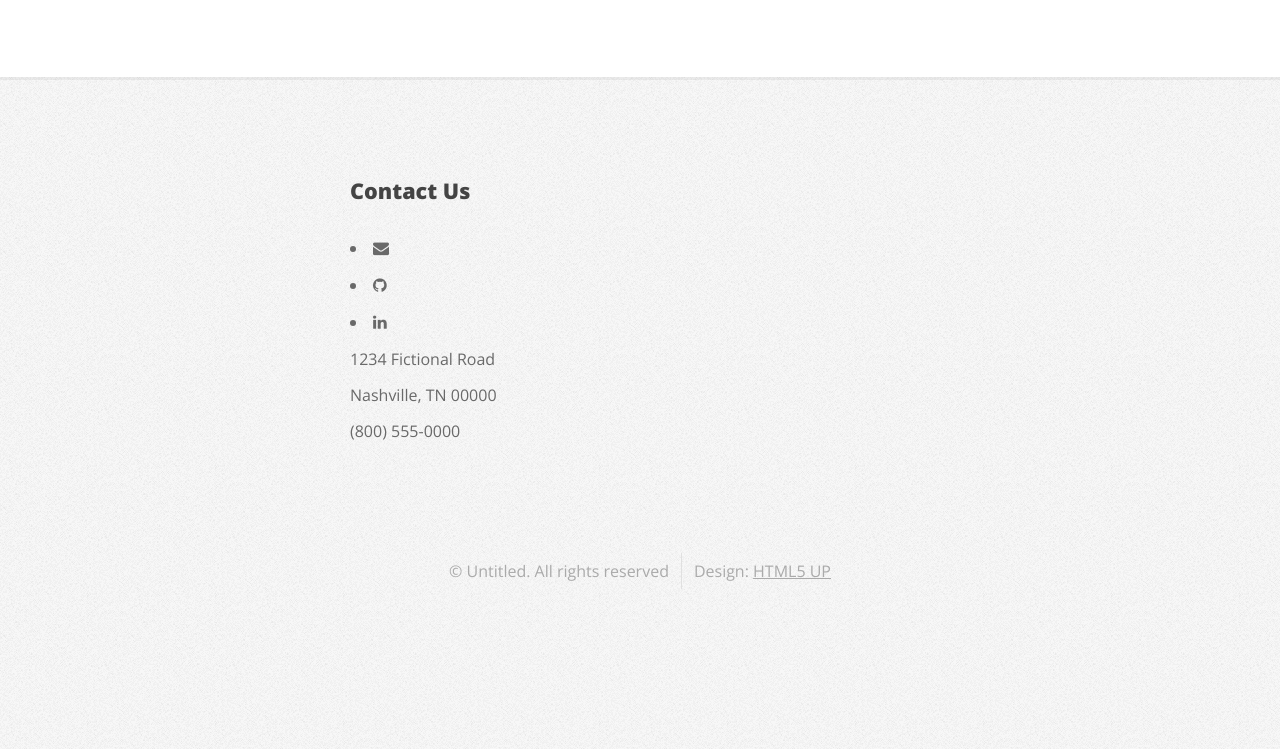
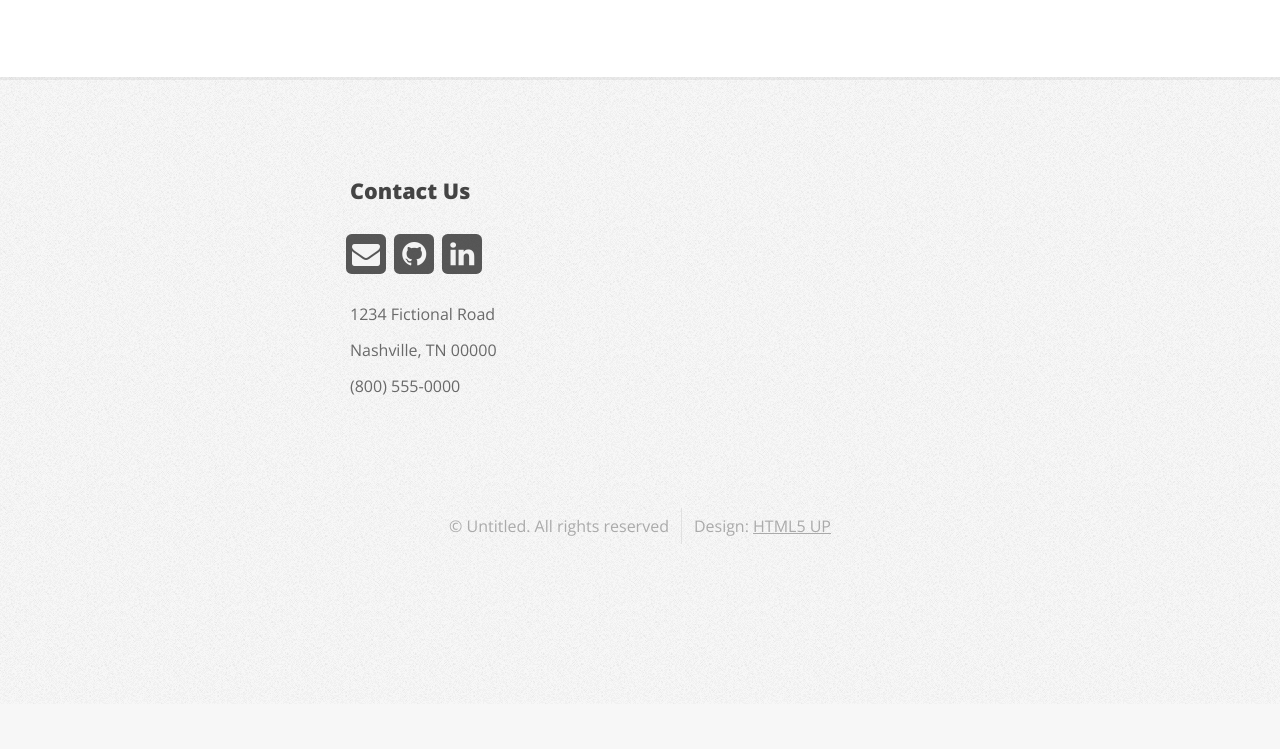
Before and after one commit to alejandraworkduran/alejandraworkduran, a plain HTML site: page index.html in a window 1280 px wide. Shown: the part 1705-2454 px from the top of the page. After the commit the page ends 2409 px from the top, so only its background shows below. Drawn offline with nearby package versions, Linux system fonts and the light colour scheme.

Commit message:
Update index.html

```diff
--- a/index.html
+++ b/index.html
@@ -187,8 +187,8 @@
 							<!-- Contact -->
 								<section class="widget contact last">
 									<h3>Contact Us</h3>
-									</ul>
-							<li><a href="mailto:duran.alejandra.work@gmail.com" class="icon solid fa-envelope"><span class="label">Email</span></a></li>
+									<ul class="icons">
+								<li><a href="mailto:duran.alejandra.work@gmail.com" class="icon solid fa-envelope"><span class="label">Email</span></a></li>
 								<li><a href="https://github.com/alejandraworkduran/Data_Projects" class="icon brands fa-github"><span class="label">Github</span></a></li>
 								<li><a href="https://www.linkedin.com/in/alejandra-duran-42348917b/" class="icon brands fa-linkedin"><span class="label">Linkedin</span></a></li>
 								</ul>
```
